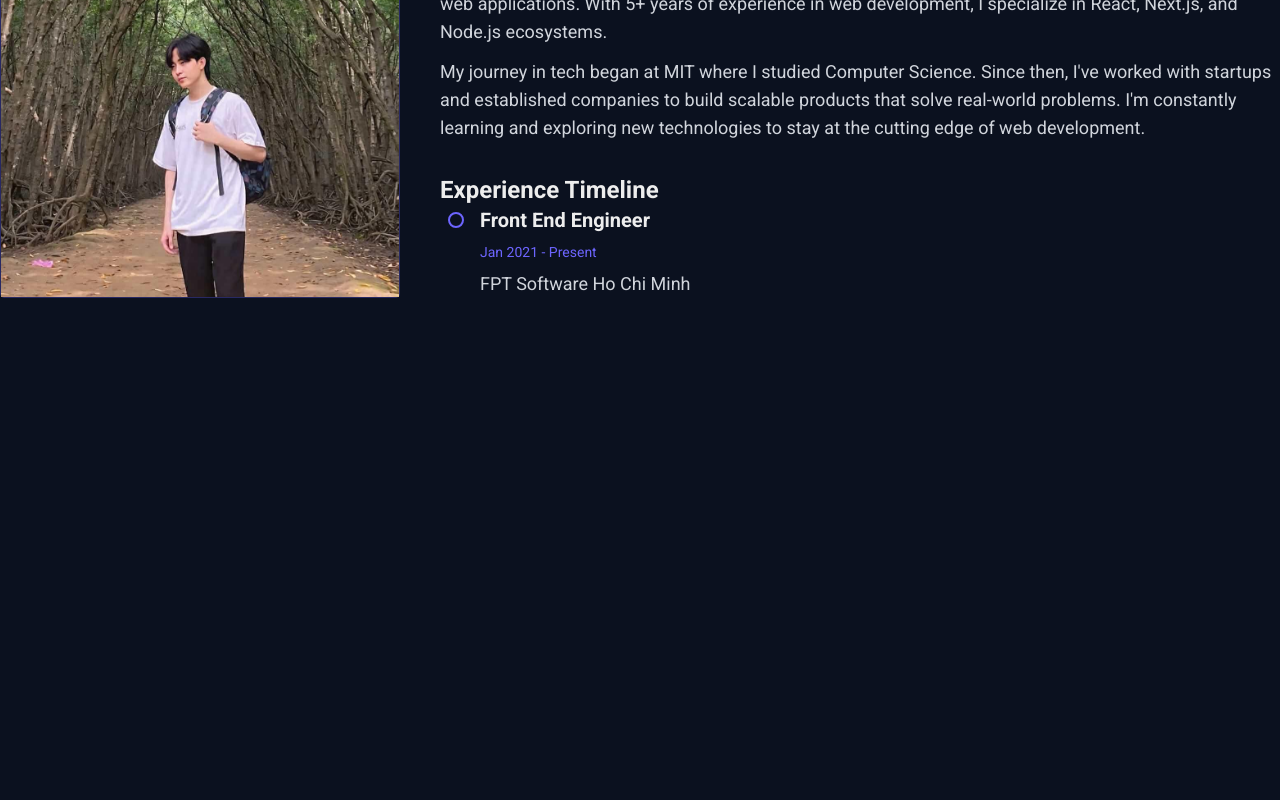
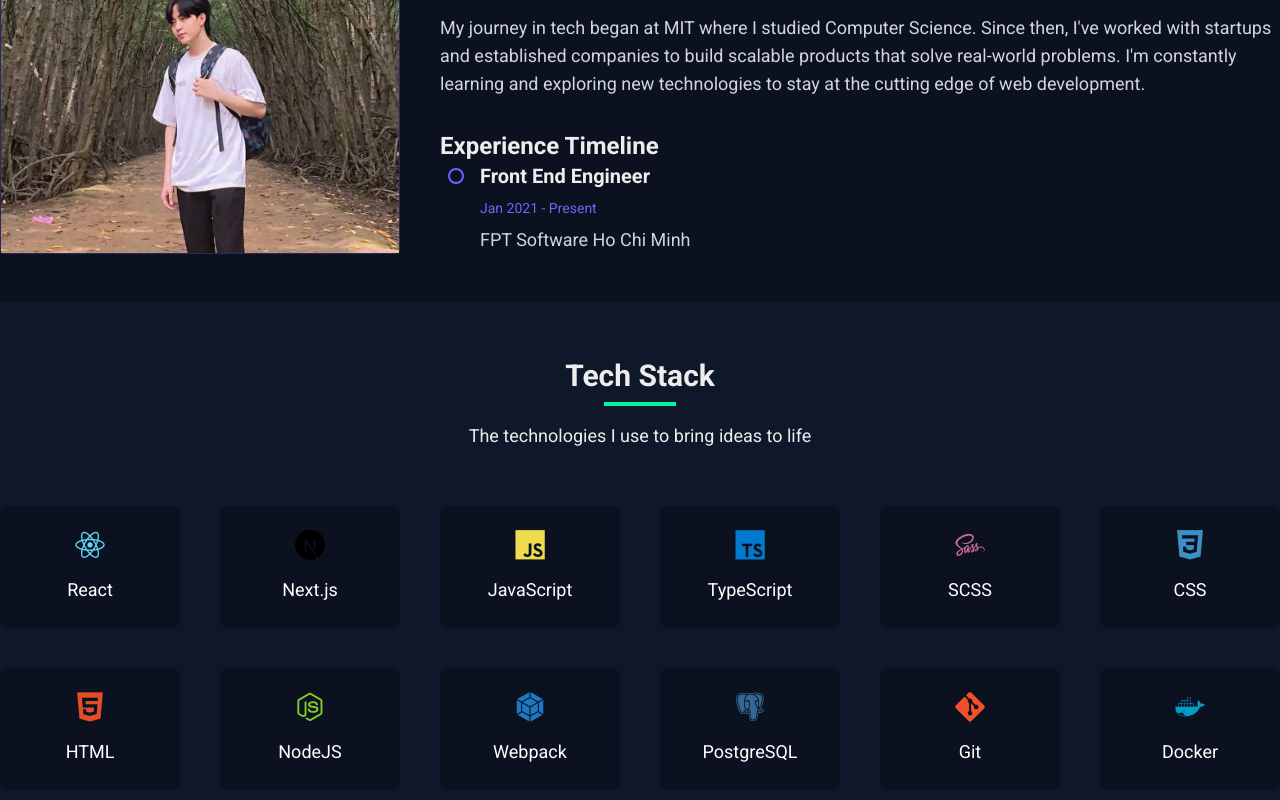
Before and after one commit to lexe-nguyenngoc/portfolio, a Next.js app: page / in a window 1280 px wide. Shown: the part 1150-1950 px from the top of the page. Before the commit the page ends 1448 px from the top, so only its background shows below. Built offline with nearby package versions, Linux system fonts and the light colour scheme.

Commit message:
feat: implement tech stack section

```diff
--- a/app/globals.css
+++ b/app/globals.css
@@ -2,6 +2,7 @@
 
 :root {
   --background: oklch(0.18 0.03 266.64);
+  --background-2nd: #0f172a;
   --foreground: #ededed;
   --primary: oklch(0.6 0.22 279.78);
   --accent: oklch(0.86 0.2 159.25);
@@ -10,6 +11,7 @@
 
 @theme inline {
   --color-background: var(--background);
+  --color-background-2nd: var(--background-2nd);
   --color-foreground: var(--foreground);
   --font-roboto: var(--font-roboto);
   --font-jetbrains-mono: var(--font-jetbrains-mono);
--- a/app/layout.tsx
+++ b/app/layout.tsx
@@ -24,6 +24,13 @@ export default function RootLayout({
 }>) {
   return (
     <html lang="en">
+      <head>
+        <link
+          rel="stylesheet"
+          type="text/css"
+          href="https://cdn.jsdelivr.net/gh/devicons/devicon@latest/devicon.min.css"
+        />
+      </head>
       <body className={`${roboto.variable} ${jetbrainsMono.variable} antialiased`}>{children}</body>
     </html>
   );
--- a/app/page.tsx
+++ b/app/page.tsx
@@ -1,6 +1,7 @@
 import AboutMe from "@/components/AboutMe";
 import Hero from "@/components/Hero";
 import SectionRenderer from "@/components/SectionRenderer";
+import TechStack from "@/components/TechStack";
 import Image from "next/image";
 import Link from "next/link";
 import React from "react";
@@ -42,8 +43,8 @@ const Home = () => {
       </header>
 
       <Hero />
-
       <AboutMe />
+      <TechStack />
     </main>
   );
 };
--- a/components/SectionRenderer.tsx
+++ b/components/SectionRenderer.tsx
@@ -3,15 +3,18 @@ import { ReactNode } from "react";
 interface SectionRenderer {
   id: string;
   name: string;
+  caption?: string;
+  className?: string;
   children?: ReactNode;
 }
 
-const SectionRenderer = ({ id, name, children }: SectionRenderer) => {
+const SectionRenderer = ({ id, name, caption, className, children }: SectionRenderer) => {
   return (
-    <section id={id} className="mt-24">
-      <div className="relative mb-14">
+    <section id={id} className={`py-12 ${className}`.trim()}>
+      <div className="mb-14">
         <h3 className="text-center text-3xl font-bold py-2">{name}</h3>
-        <div className="absolute top-full left-1/2 -translate-x-1/2 bg-accent h-1 w-18"></div>
+        <div className="mx-auto bg-accent h-1 w-18"></div>
+        {caption && <p className="text-center mt-4">{caption}</p>}
       </div>
       {children}
     </section>
--- /dev/null
+++ b/components/TechStack.tsx
@@ -0,0 +1,39 @@
+import React from "react";
+import SectionRenderer from "./SectionRenderer";
+
+const TECHS: { label: string; name: string }[] = [
+  { label: "React", name: "react" },
+  { label: "Next.js", name: "nextjs" },
+  { label: "JavaScript", name: "javascript" },
+  { label: "TypeScript", name: "typescript" },
+  { label: "SCSS", name: "sass" },
+  { label: "CSS", name: "css3" },
+  { label: "HTML", name: "html5" },
+  { label: "NodeJS", name: "nodejs" },
+  { label: "Webpack", name: "webpack" },
+  { label: "PostgreSQL", name: "postgresql" },
+  { label: "Git", name: "git" },
+  { label: "Docker", name: "docker" }
+];
+
+const TechStack = () => {
+  return (
+    <SectionRenderer
+      id="skills"
+      name="Tech Stack"
+      caption="The technologies I use to bring ideas to life"
+      className="bg-background-2nd"
+    >
+      <div className="container mx-auto grid grid-cols-6 gap-10">
+        {TECHS.map((x) => (
+          <div key={x.name} className="rounded-lg bg-background flex items-center flex-col justify-center p-6">
+            <i className={`devicon-${x.name}-plain colored text-3xl`}></i>
+            <p className="text-white mt-4">{x.label}</p>
+          </div>
+        ))}
+      </div>
+    </SectionRenderer>
+  );
+};
+
+export default TechStack;
```
